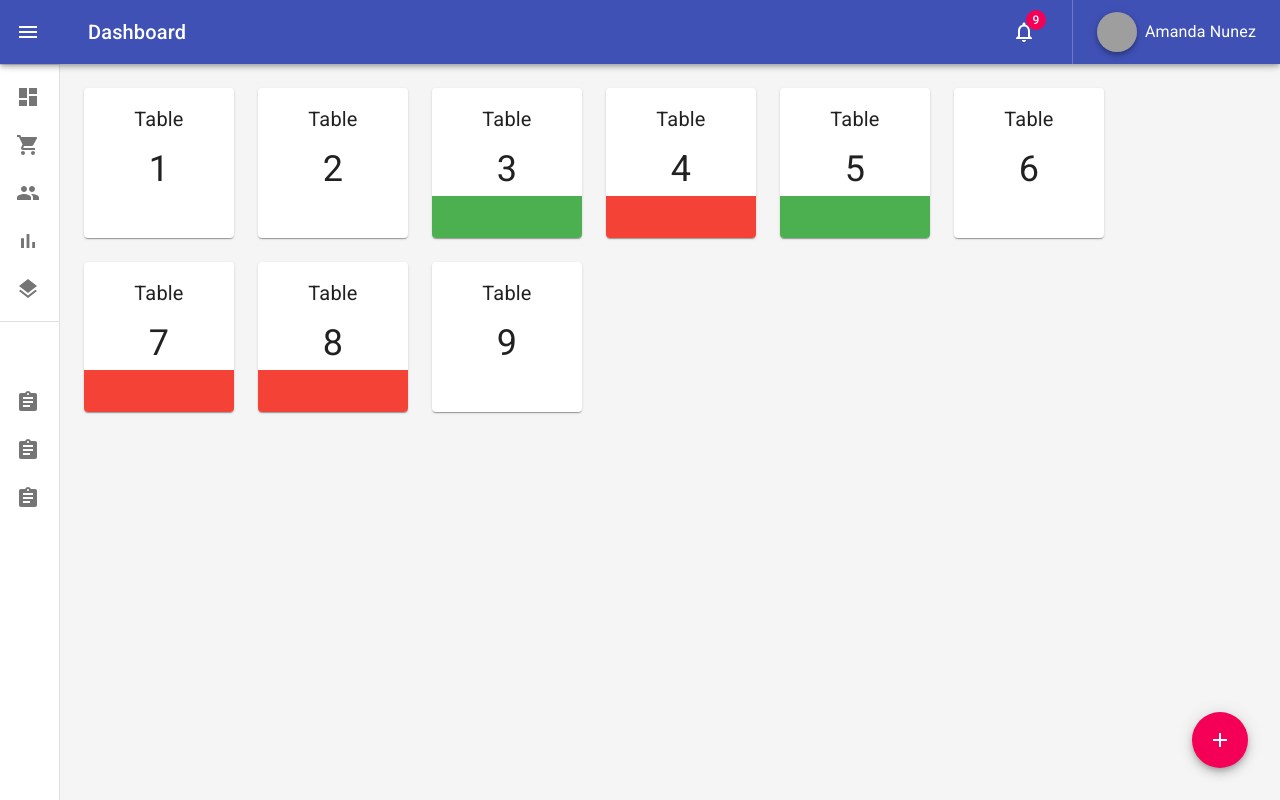
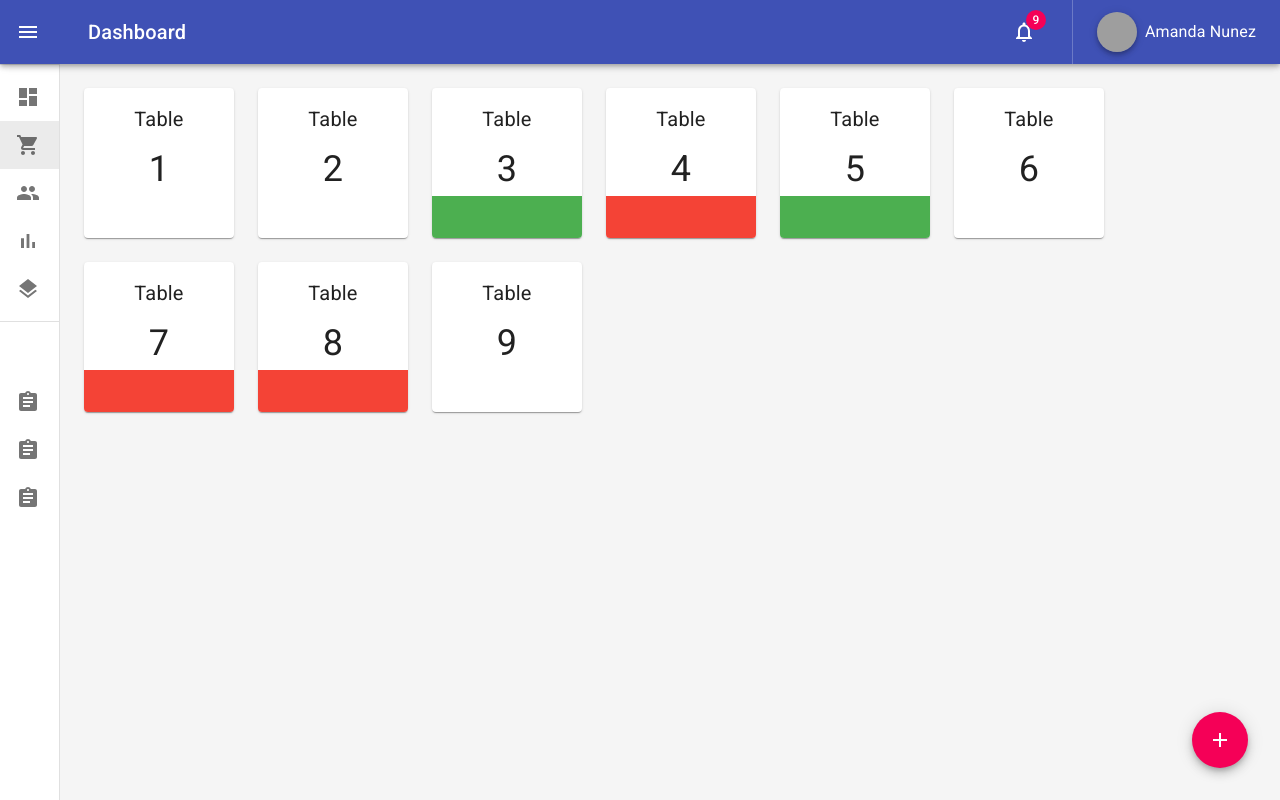
Before and after one commit to Gambit-Play/inventory-beta, a React (Create React App) app: page /tables in a window 1280 px wide. Built offline with nearby package versions, Linux system fonts and the light colour scheme; grey boxes are pictures that could not be loaded.

Commit message:
Changed the SideMenuList component, so that when clicking, the current (link) page is active

```diff
--- a/src/components/Layouts/SideMenu/SideMenuList.Component.jsx
+++ b/src/components/Layouts/SideMenu/SideMenuList.Component.jsx
@@ -1,5 +1,6 @@
 import React from 'react';
-import { withRouter } from 'react-router-dom';
+import withRouter from 'react-router-dom/withRouter';
+import Link from 'react-router-dom/Link';
 
 import ListItem from '@material-ui/core/ListItem';
 import ListItemIcon from '@material-ui/core/ListItemIcon';
@@ -16,24 +17,44 @@ import LayersIcon from '@material-ui/icons/Layers';
 import AssignmentIcon from '@material-ui/icons/Assignment';
 
 const MainListItems = props => {
-	const { history } = props;
-	console.log(history);
+	const { location } = props;
+	const isCurrent = linkLocation => {
+		if (linkLocation === location.pathname) return true;
+
+		return false;
+	};
+	console.log(location);
 
 	return (
 		<div>
-			<ListItem button onClick={() => history.push('/detail')}>
+			<ListItem
+				selected={isCurrent('/detail') ? true : false}
+				button
+				component={Link}
+				to='/detail'
+			>
 				<ListItemIcon>
 					<DashboardIcon />
 				</ListItemIcon>
 				<ListItemText primary='Detail' />
 			</ListItem>
-			<ListItem button onClick={() => history.push('/tables')}>
+			<ListItem
+				selected={isCurrent('/tables') ? true : false}
+				button
+				component={Link}
+				to='/tables'
+			>
 				<ListItemIcon>
 					<ShoppingCartIcon />
 				</ListItemIcon>
 				<ListItemText primary='Tables' />
 			</ListItem>
-			<ListItem button onClick={() => history.push('/list')}>
+			<ListItem
+				selected={isCurrent('/list') ? true : false}
+				button
+				component={Link}
+				to='/list'
+			>
 				<ListItemIcon>
 					<PeopleIcon />
 				</ListItemIcon>
@@ -79,12 +100,16 @@ const SecondaryListItems = (
 	</div>
 );
 
-const SideMenuList = ({ history }) => {
+const SideMenuList = ({ match, location, history }) => {
 	return (
 		<React.Fragment>
 			<List>
 				{' '}
-				<MainListItems history={history} />{' '}
+				<MainListItems
+					history={history}
+					match={match}
+					location={location}
+				/>{' '}
 			</List>
 			<Divider />
 			<List> {SecondaryListItems} </List>
```
